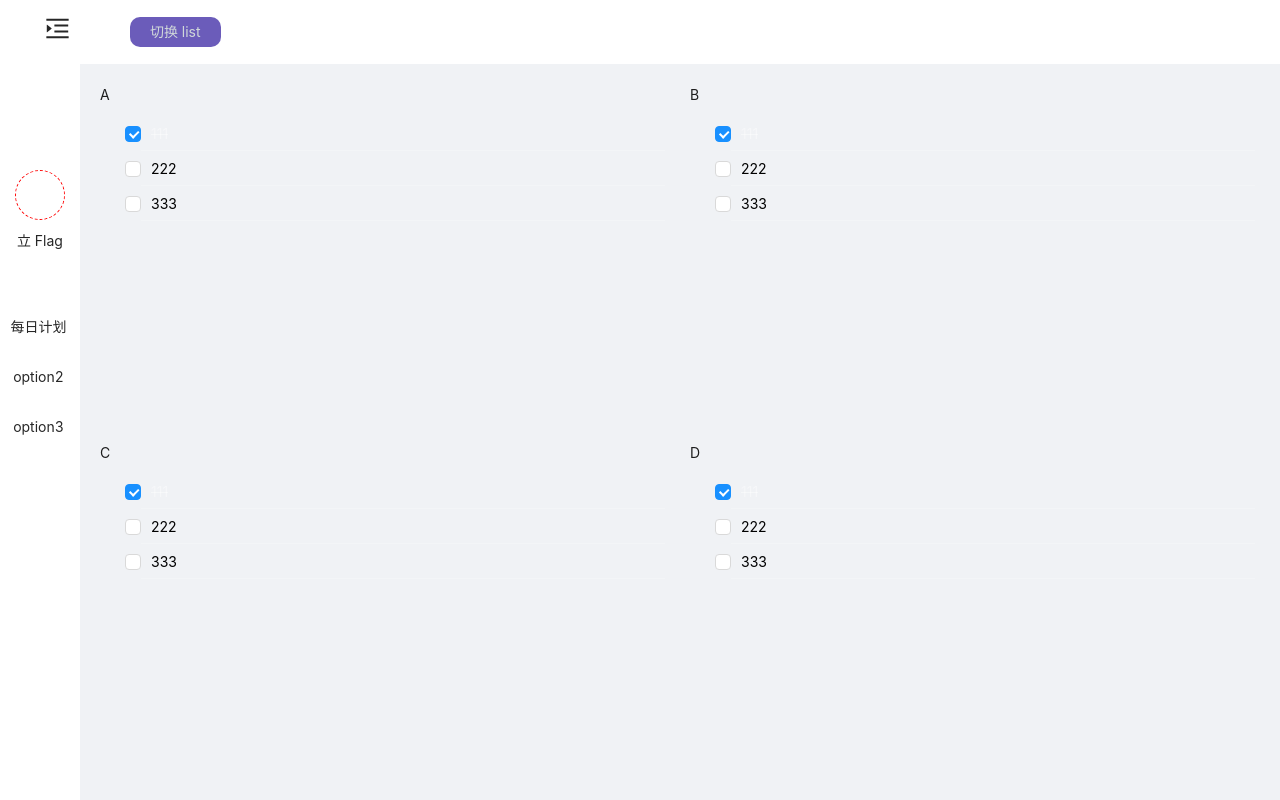
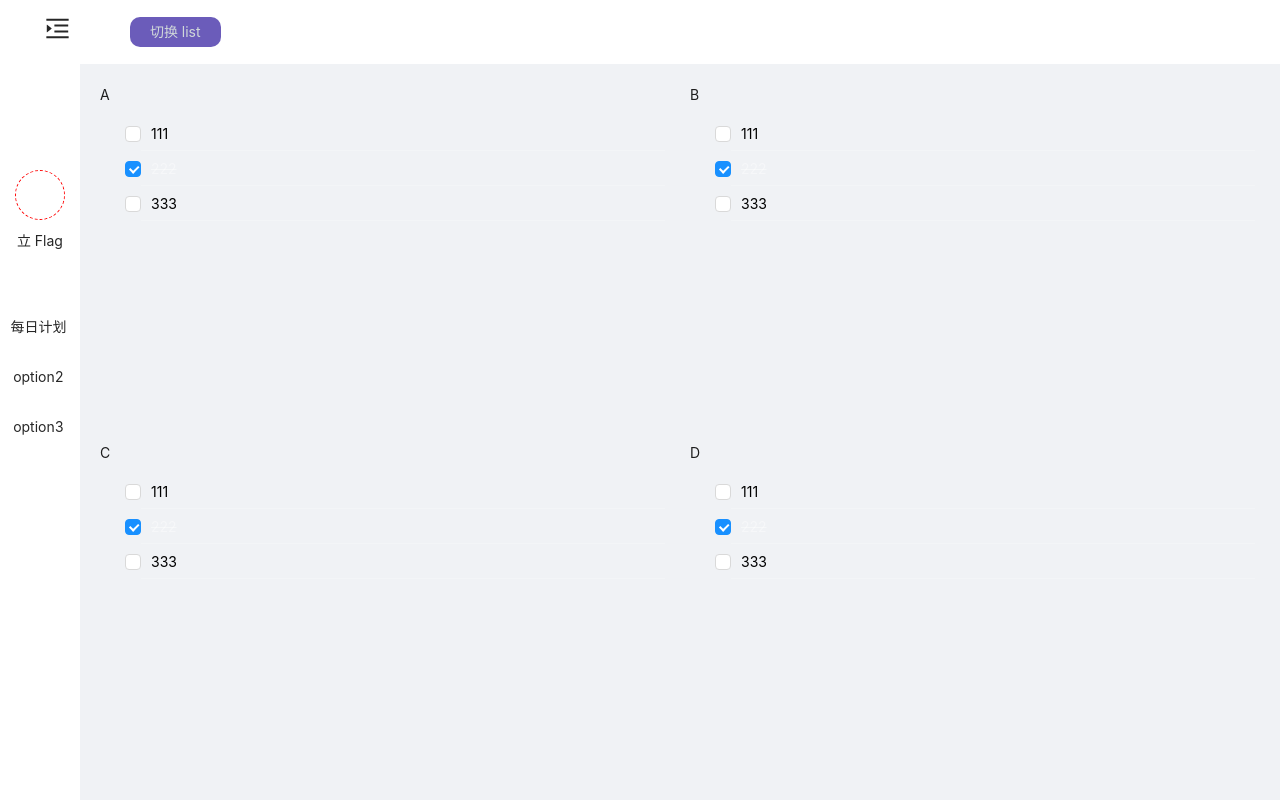
Before and after one commit to guoyanlun08/li-flag, a React (Create React App) app: page / in a window 1280 px wide. Built offline with nearby package versions, Linux system fonts and the light colour scheme.

Commit message:
feat: 修改之前选中I tem 逻辑

```diff
--- a/src/components/ListItem/index.tsx
+++ b/src/components/ListItem/index.tsx
@@ -1,31 +1,32 @@
-import React, { useState } from 'react';
+import React, { useMemo, useState } from 'react';
 
 import { Checkbox } from 'antd';
 import { Item, ItemContent } from './Styles';
 
 interface PropsType {
+  id: number;
   text: string;
   completed: boolean;
+  selectedId: number;
+  setSelectedId: (v: number) => void;
 }
 
 export function ListItem(props: PropsType) {
-  const [selected, setSelected] = useState(false); // 选中行
   const [completed, setCompleted] = useState(props.completed); // item状态
   const [textValue, setTextValue] = useState(props.text);
 
-  const focusFn = () => {
-    setSelected(true);
-  };
+  // 是否选中当前 Item
+  const isSelected = useMemo(() => props.selectedId === props.id, [props.selectedId, props.id]);
 
-  const blurFn = () => {
-    setSelected(false);
+  const clickItemFn = () => {
+    props.setSelectedId(props.id);
   };
 
   return (
-    <Item selected={selected}>
+    <Item selected={isSelected} onClick={clickItemFn}>
       <Checkbox checked={completed} onChange={() => setCompleted(!completed)} />
-      <ItemContent selected={selected} completed={completed}>
-        <input type="text" onFocus={focusFn} onBlur={blurFn} value={textValue} onChange={(e) => setTextValue(e.target.value)} />
+      <ItemContent selected={isSelected} completed={completed}>
+        <input type="text" value={textValue} onChange={(e) => setTextValue(e.target.value)} />
       </ItemContent>
     </Item>
   );
--- a/src/views/EveryDay/EachModule.tsx
+++ b/src/views/EveryDay/EachModule.tsx
@@ -5,16 +5,54 @@ import { ListItem } from '@/components/ListItem';
 interface propsType {
   bgColor: string;
   title: string;
+  selectedId: number;
+  setSelectedId: (v: number) => void;
 }
 
+// 测试数据 -- 后续删除
+const temporaryData: any = {
+  A: 0,
+  B: 1000,
+  C: 2000,
+  D: 3000
+};
+
 export function EachModule(props: propsType) {
+  // 测试数据 -- 后续删除
+  const testData = [
+    {
+      id: 1 + temporaryData[props.title],
+      text: '111',
+      completed: false
+    },
+    {
+      id: 2 + temporaryData[props.title],
+      text: '222',
+      completed: true
+    },
+    {
+      id: 3 + temporaryData[props.title],
+      text: '333',
+      completed: false
+    }
+  ];
+
   return (
     <EachModuleContainer bgColor={props.bgColor}>
       <Title>{props.title}</Title>
       <ListBox>
-        <ListItem text="111" completed={true} />
-        <ListItem text="222" completed={false} />
-        <ListItem text="333" completed={false} />
+        {testData.map((item) => {
+          return (
+            <ListItem
+              key={item.id}
+              id={item.id}
+              text={item.text}
+              completed={item.completed}
+              selectedId={props.selectedId}
+              setSelectedId={props.setSelectedId}
+            />
+          );
+        })}
       </ListBox>
     </EachModuleContainer>
   );
--- a/src/views/EveryDay/index.tsx
+++ b/src/views/EveryDay/index.tsx
@@ -1,17 +1,39 @@
-import React from 'react';
+import React, { useState } from 'react';
 
 import variables from '@/styles/variables.module.scss';
 
 import { EveryDayContainer } from './Styles';
 import { EachModule } from './EachModule';
 
+const eachModuleData = [
+  {
+    title: 'A',
+    bgColor: variables.mainRed
+  },
+  {
+    title: 'B',
+    bgColor: variables.mainBlue
+  },
+  {
+    title: 'C',
+    bgColor: variables.mainGreen
+  },
+  {
+    title: 'D',
+    bgColor: variables.mainGray
+  }
+];
+
 export function EveryDay() {
+  const [selectedId, setSelectedId] = useState<number>(-1); // todo: 需要修改为number
+
   return (
     <EveryDayContainer>
-      <EachModule bgColor={variables.mainRed} title="A" />
-      <EachModule bgColor={variables.mainBlue} title="B" />
-      <EachModule bgColor={variables.mainGreen} title="C" />
-      <EachModule bgColor={variables.mainGray} title="D" />
+      {eachModuleData.map((item) => {
+        return (
+          <EachModule key={item.title} bgColor={item.bgColor} title={item.title} selectedId={selectedId} setSelectedId={setSelectedId} />
+        );
+      })}
     </EveryDayContainer>
   );
 }
```
